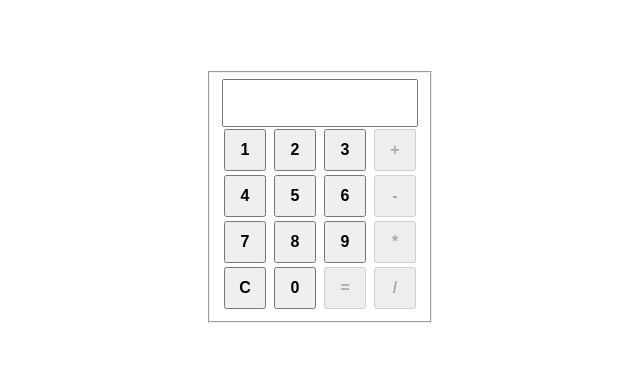
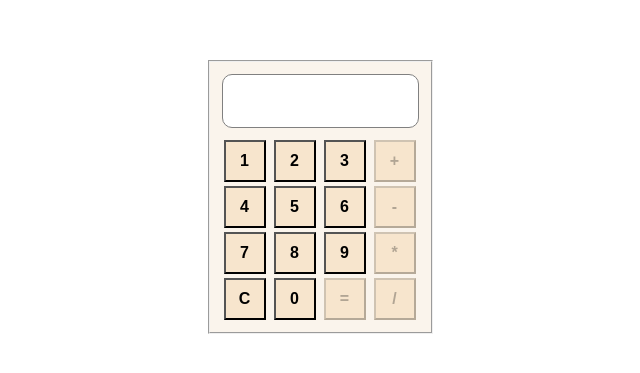
Before and after one commit to kakava7/JS, a plain HTML site: page function/index.html in a window 1280 px wide. Shown: the part 211-584 px from the top of the page, without its empty margins (328-968 px from the left). Drawn offline with Linux system fonts and the light colour scheme.

Commit message:
calculator

```diff
--- a/function/index.html
+++ b/function/index.html
@@ -4,7 +4,7 @@
     <meta charset="UTF-8">
     <meta name="viewport" content="width=device-width, initial-scale=1.0">
     <link href="style.css" rel="stylesheet">
-    <title>Document</title>
+    <title>Calculator</title>
 </head>
 <body>
     <div class="container">
--- a/function/style.css
+++ b/function/style.css
@@ -6,10 +6,19 @@
     width: 100vw;
 }
 
+fieldset {
+    background-color:  rgb(250, 244, 236);
+}
+
 #display {
     display: block;
     height: 42px;
-    width: 188px;
+    width: 185px;
+    margin-bottom: 10px;
+    margin-top: 7px;
+    border: 1px solid grey;
+    border-radius: 10px;
+    padding: 5px;
 }
 
 input[type="button"] {
@@ -19,4 +28,5 @@ input[type="button"] {
     height: 42px;
     font-size: 16px;
     font-weight: bold;
+    background-color: rgb(247, 229, 205);
 }
```
